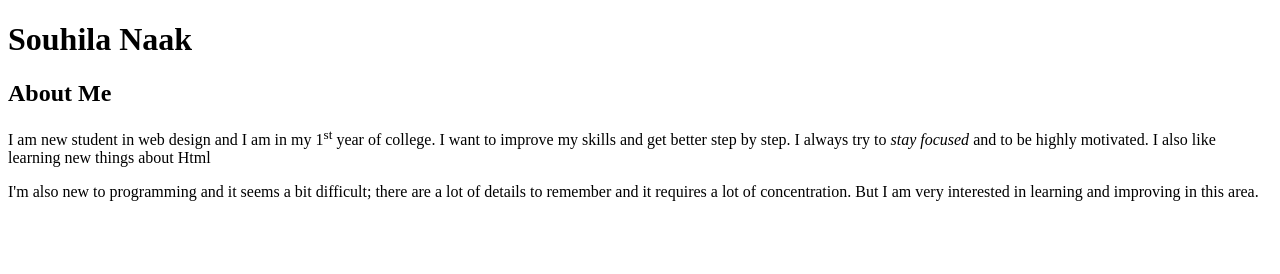
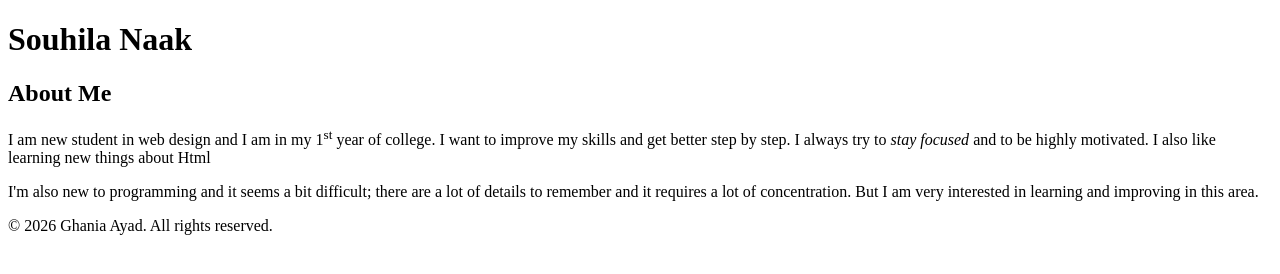
Before and after one commit to naak0001/github.io, a plain HTML site: page html-assigment/index.html in a window 1280 px wide. Drawn offline with Linux system fonts and the light colour scheme.

Commit message:
add index.html

```diff
--- a/html-assigment/index.html
+++ b/html-assigment/index.html
@@ -23,6 +23,9 @@
   I'm also new to programming and it seems a bit difficult; there are a lot of details to remember and it requires a lot of concentration. But I am very interested in learning and improving in this area.
 </article>
 
+<footer>
+        <p>&copy; 2026 Ghania Ayad. All rights reserved.</p>
+    </footer>
 
 
   </body>
```
